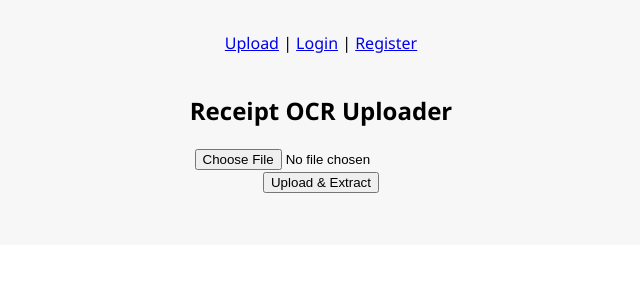
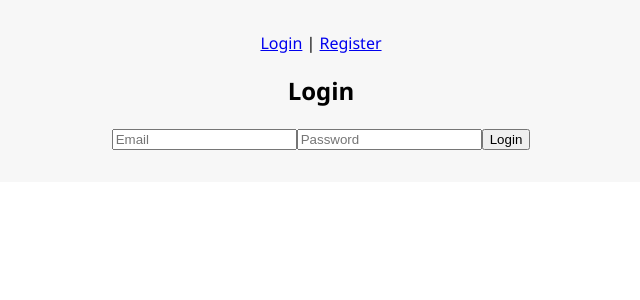
Before and after one commit to Subikshaa22/Receiptly, a React (Create React App) app in the folder frontend/: page / in a window 1280 px wide. Shown: the top 300 px of the page, without its empty margins (319-959 px from the left). Built offline with nearby package versions, Linux system fonts and the light colour scheme; the HTML template or start-up script is replaced by a standard one.

Commit message:
rearranged login and upload routes

```diff
--- a/frontend/src/App.js
+++ b/frontend/src/App.js
@@ -11,11 +11,11 @@ function App() {
     <Router>
       <div className="App">
         <nav>
-          <Link to="/">Upload</Link> | <Link to="/login">Login</Link> | <Link to="/register">Register</Link>
+          <Link to="/">Login</Link> | <Link to="/register">Register</Link>
         </nav>
         <Routes>
-          <Route path="/" element={<UploadReceipt />} />
-          <Route path="/login" element={<Login />} />
+          <Route path="/" element={<Login />} />
+          <Route path="/upload" element={<UploadReceipt />} />
           <Route path="/register" element={<Register />} />
         </Routes>
       </div>
--- a/frontend/src/components/Login.jsx
+++ b/frontend/src/components/Login.jsx
@@ -1,15 +1,18 @@
 import React, { useState } from 'react';
 import axios from 'axios';
+import { useNavigate } from 'react-router-dom';
 
 function Login() {
   const [email, setEmail] = useState('');
   const [password, setPassword] = useState('');
+  const navigate = useNavigate();
 
   const handleSubmit = async (e) => {
     e.preventDefault();
     try {
       const res = await axios.post('http://localhost:5000/api/auth/login', { email, password });
       alert(res.data.message);
+      navigate('/upload');
     } catch (err) {
       alert(err.response?.data?.message || 'Login failed');
     }
```
Also changed, not shown: 2 other files (tests, documents, lock files or other folders).
